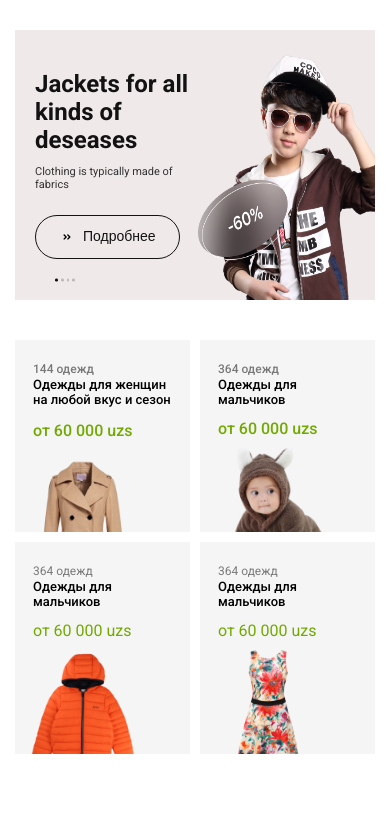
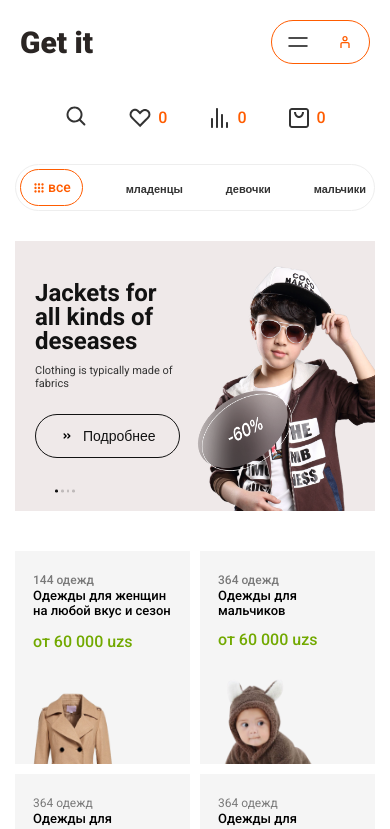
Before and after one commit to Pheonix999777/online-magazine, a Next.js app: page / in a window 390 px wide. Shown: the top 829 px of the page. Built offline with nearby package versions, Linux system fonts and the light colour scheme.

Commit message:
full responsive

```diff
--- a/src/app/Components/Header/Header.jsx
+++ b/src/app/Components/Header/Header.jsx
@@ -68,6 +68,10 @@ export default function Header() {
               </li>
             ))}
           </ul>
+          <button className="header__hidden-login">
+            <User />
+            Войти
+          </button>
         </nav>
       </Container>
 
@@ -77,8 +81,8 @@ export default function Header() {
             <a className="header__logo" href="/">
               Get it
             </a>
-            <div className={`header__content-box ${mobile ? "active" : ""}`}>
-              <div className="header__content">
+
+            <div className={`header__content ${mobile ? "sticky" : ""}`}>
               {category.map((item, index) => (
                 <div key={index} className="header__downMenu">
                   <button className="header__downBtn">{item.label}</button>
@@ -183,9 +187,17 @@ export default function Header() {
                 <span className="header__short-text">все</span>
               </Link>
             </div>
+
+            <div className={`header__bottom-right ${mobile ? "sticky" : ""}`}>
+              <div className="header__mobile-flex">
+                <a className="header__short-logo" href="/">
+                  Get it
+                </a>
+                <button className="header__mobile-btn">
+                  <Menu />
+                  <User />
+                </button>
               </div>
-
-            <div className="header__bottom-right">
               <div
                 className={
                   isInputVisible
@@ -205,6 +217,18 @@ export default function Header() {
               </div>
 
               <div className="header__actions-wrapper">
+                <button className="header__hidden-search">
+                  <Search />
+                </button>
+
+                <input
+                  type="text"
+                  className={`header__hidden-inp ${
+                    isInputVisible ? "visible" : ""
+                  }`}
+                  placeholder="Название одежды"
+                />
+
                 <Link className="header__actions" href={"/pages/wishlist"}>
                   <Heart />
                   <span className="header__actions-number">
@@ -228,16 +252,6 @@ export default function Header() {
                 </button>
               </div>
             </div>
-
-            <div className="header__mobile-flex">
-              <a className="header__short-logo" href="/">
-                Get it
-              </a>
-              <button className="header__mobile-btn">
-                <Menu />
-                <User />
-              </button>
-            </div>
           </div>
         </Container>
       </div>
--- a/src/app/Components/Header/styles.scss
+++ b/src/app/Components/Header/styles.scss
@@ -1,9 +1,10 @@
 .header {
   padding-top: 14px;
-  display: none;
 }
 
 .header__nav {
+  display: flex;
+  align-items: center;
   padding-left: 10px;
   margin-bottom: 25px;
 }
@@ -163,6 +164,11 @@
   @include style-btn;
 }
 
+.header__hidden-search {
+  @include style-btn;
+  display: none;
+}
+
 .header__actions-number {
   color: $orange;
   font-size: 16px;
@@ -177,11 +183,18 @@
   margin-left: 36px;
 }
 
+.header__hidden-login {
+  padding: 13px 23px;
+  @include reset-btn;
+  margin-left: auto;
+  display: none;
+}
+
 .header__search-container {
   display: flex;
   align-items: center;
   flex-direction: row-reverse;
-  margin-right: 40px;
+  margin-right: 0;
   border: 1px solid transparent;
 }
 
@@ -209,8 +222,13 @@
     max-width: 180px;
   }
 }
+
 .header__input::placeholder {
   color: #33333366;
+}
+
+.header__hidden-inp {
+  display: none;
 }
 
 .header__mobile-flex {
@@ -224,45 +242,91 @@
   text-decoration: none;
 }
 
-@media screen and (max-width: 1260px) {
-  .header__flex {
-    flex-direction: column-reverse;
-  }
-
-  .header__logo {
-    display: none;
-  }
-
-  .header__bottom-right {
-    justify-content: center;
-    margin-left: 0;
-  }
-
+@media screen and (max-width: 1255px) {
   .header__content {
-    flex-direction: row-reverse;
-    justify-content: center;
-    margin-left: 0;
-    margin-top: 32px;
-    gap: 20px;
-    padding-right: 8px;
-  }
-
-  .header__category {
-    margin-left: 0;
+    max-width: 520px;
+    gap: 5px;
   }
 
   .header__login {
     display: none;
   }
+
+  .header__hidden-login {
+    display: block;
+  }
+
+  .header__actions-visible {
+    padding: 10px 15px;
+    margin-right: 0;
+  }
+
+  .header__input {
+    &.visible {
+      max-width: 140px;
+    }
+  }
 }
 
-@media screen and (max-width: 768px) {
+@media screen and (max-width: 1100px) {
+  .header__content {
+    max-width: 450px;
+    gap: 5px;
+    margin-left: 20px;
+  }
+
+  .header__downBtn {
+    padding: 11px;
+  }
+
+  .header__actions {
+    &:not(:first-child) {
+      margin-left: 25px;
+    }
+  }
+}
+
+@media screen and (max-width: 960px) {
   .header__nav {
     display: none;
   }
-}
 
-@media screen and (max-width: 425px) {
+  .header__hidden-search {
+    display: block;
+  }
+
+  .header__flex {
+    flex-direction: column-reverse;
+  }
+
+  .header__content {
+    width: 100%;
+    max-width: 500px;
+    flex-direction: row-reverse;
+    justify-content: space-between;
+    margin-left: 0;
+    gap: 20px;
+    margin-top: 20px;
+    padding-right: 20px;
+    &.sticky {
+      margin-top: 150px;
+    }
+  }
+
+  .header__bottom-right {
+    display: flex;
+    flex-direction: column;
+    padding: 10px 0 21px 0;
+    width: 100%;
+    z-index: 60;
+    background-color: $light;
+    &.sticky {
+      position: fixed;
+      top: 0;
+      padding: 20px 20px;
+    }
+  }
+
   .header__bottom {
     &.sticky {
       position: static;
@@ -275,24 +339,6 @@
     margin-left: 0;
   }
 
-  .header__content {
-    flex-direction: row-reverse;
-    justify-content: space-between;
-    margin-left: 0;
-    gap: 20px;
-    padding-right: 8px;
-    padding-top: 120px;
-  }
-
-  .header__bottom-right {
-    position: fixed;
-    top: 78px;
-    padding: 21px 0;
-    width: 100%;
-    z-index: 60;
-    background-color: $light;
-  }
-
   .header__downBtn {
     font-size: 11px;
     padding: 0;
@@ -300,6 +346,7 @@
 
   .header__search-container {
     margin-right: 40px;
+    display: none;
   }
 
   .header__actions:not(:first-child) {
@@ -316,15 +363,10 @@
 
   .header__mobile-flex {
     width: 100%;
-    max-width: 400px;
     display: flex;
     align-items: center;
     justify-content: space-between;
-    margin-bottom: 40px;
-    padding: 20px 16px 15px 16px;
-    position: fixed;
-    top: 0;
-    z-index: 60;
+    padding: 0 0 40px 0;
     background-color: $light;
   }
 
@@ -333,4 +375,21 @@
     padding: 11px 16px;
     gap: 29px;
   }
+
+  .header__login {
+    display: none;
+  }
+
+  .header__logo {
+    display: none;
+  }
 }
+
+@media screen and (max-width: 768px) {
+}
+
+@media screen and (max-width: 425px) {
+  .header__content {
+    padding-right: 8px;
+  }
+}
--- a/src/app/Components/ImageInnerZoom/styles.scss
+++ b/src/app/Components/ImageInnerZoom/styles.scss
@@ -1,14 +1,15 @@
 .image {
   position: relative;
-  width: 500px;
+  width: 100%;
   height: 100%;
   overflow: hidden;
 }
 
 .img {
-  position: absolute;
-  width: 100%;
+  position: relative;
+  width: 611px;
   height: 100%;
+  padding: 30px 78px;
   object-fit: cover;
   transform: scale(var(--zoom, 1));
   transform-origin: var(--x) var(--y);
@@ -20,19 +21,23 @@
   --zoom: 2;
 }
 
-@media screen and (max-width: 1314px) {
+.item__block {
+  padding: 0;
+}
+
+@media screen and (max-width: 1060px) {
   .img {
-    position: relative;
+    padding: 30px 30px;
   }
 }
 
-@media screen and (max-width: 425px) {
-  .image {
-    width: 100%;
-    max-width: 280px;
-  }
+// @media screen and (max-width: 425px) {
+//   .image {
+//     width: 100%;
+//     max-width: 280px;
+//   }
 
-  .img {
-    position: relative;
-  }
-}
+//   .img {
+//     position: relative;
+//   }
+// }
--- a/src/app/Components/Products/styles.scss
+++ b/src/app/Components/Products/styles.scss
@@ -88,7 +88,7 @@
   display: none;
 }
 
-@media screen and (max-width: 960px) {
+@media screen and (max-width: 768px) {
   .product__ul {
     display: flex;
     gap: 8px;
--- a/src/app/pages/Clothes/Clothes.jsx
+++ b/src/app/pages/Clothes/Clothes.jsx
@@ -103,7 +103,7 @@ export default function Clothes() {
           <div className="clothes__product-bottom">
             <div className="clothes__product-text">
               <span className="clothes__text">364 одежд</span>
-              <h3 className="clothes__subname">Одежды для мальчиков</h3>
+              <h3 className="clothes__subname">Одежды для мальчиков </h3>
               <span className="clothes__price-text">от 60 000 uzs</span>
               <div className="clothes__product-wrapper">
                 <Link href={"#"} className="clothes__btn">
--- a/src/app/pages/Clothes/styles.scss
+++ b/src/app/pages/Clothes/styles.scss
@@ -25,6 +25,7 @@
 }
 
 .clothes__wrapper {
+  width: 100%;
   max-width: 335px;
 }
 
@@ -47,7 +48,8 @@
 }
 
 .clothes__link-box {
-  margin-top: 191px;
+  margin-top: 190px;
+  margin-bottom: 20px;
 }
 
 .clothes__link {
@@ -68,6 +70,7 @@
 }
 
 .clothes__product-img {
+  margin-top: 21px;
   transition: 0.5s;
   &:hover {
     transform: scale(1.1);
@@ -75,6 +78,8 @@
 }
 
 .clothes__bottom-img {
+  width: 151px;
+  height: 151px;
   transition: 0.5s;
   &:hover {
     transform: scale(1.1);
@@ -105,6 +110,7 @@
 
 .clothes__product-wrapper {
   margin-top: 60px;
+  margin-bottom: 20px;
 }
 
 .clothes__product-box {
@@ -115,12 +121,14 @@
 
 .clothes__product-bottom {
   display: inline-flex;
+  align-items: center;
   background: $bg-color;
   padding: 46px 19px 26px 26px;
 }
 
 .clothes__product-text {
-  max-width: 151px;
+  width: 100%;
+  max-width: 130px;
 }
 
 // hover button styles
@@ -161,24 +169,52 @@
   transform: translateX(10%);
 }
 
-@media screen and (max-width: 1200px) {
+@media screen and (max-width: 950px) {
   .clothes__content {
-    flex-wrap: wrap;
-    gap: 20px;
+    display: grid;
+    grid-template-columns: repeat(2, 1fr);
+    gap: 10px;
   }
 
-  .clothes__box {
-    justify-content: space-between;
-    width: 100%;
-    flex-wrap: 1;
-    padding: 75px 23px 31px 40px;
+  .clothes__box,
+  .clothes__product,
+  .clothes__product-bottom {
+    flex-direction: column;
+    padding: 18px 18px 0 18px;
+    overflow: hidden;
+    align-items: start;
   }
 
-  .clothes__product-bottom {
-    display: inline-flex;
-    justify-content: space-between;
-    flex-grow: 1;
-    padding: 46px 19px 26px 26px;
+  .box1 {
+    grid-column: span 1;
+    grid-row: span 1;
+  }
+  .box2 {
+    grid-column: span 1;
+  }
+
+  .clothes__product-text {
+    max-width: 100%;
+  }
+
+  .clothes__title {
+    font-size: 18px;
+  }
+
+  .clothes__link-box {
+    display: none;
+  }
+
+  .clothes__price {
+    color: #72a900;
+  }
+
+  .clothes__btn {
+    display: none;
+  }
+
+  .clothes__img {
+    width: 180px;
   }
 }
 
--- a/src/app/pages/Hero/styles.scss
+++ b/src/app/pages/Hero/styles.scss
@@ -102,7 +102,7 @@
 
 .hero__img {
   position: absolute;
-  left: calc(50% + 120px);
+  left: calc(60% - 10px);
   top: calc(50%);
 }
 
@@ -114,14 +114,54 @@
   background-color: $black-color;
 }
 
-@media screen and (max-width: 425px) {
+@media screen and (max-width: 768px) {
+  .hero__main {
+    padding-left: 30px;
+  }
+
+  .hero__img {
+    left: calc(50% - 30px);
+  }
+
+  .hero__title {
+    font-size: 40px;
+    line-height: 1;
+  }
+
+  .hero__box {
+    height: 400px;
+  }
+
+  .hero__wrapper {
+    margin-top: 40px;
+  }
+
+  .hero__text {
+    font-size: 14px;
+  }
+
+  .hero__first-img {
+    width: 500px;
+    height: 390px;
+  }
+
+  .hero__img {
+    width: 180px;
+    height: 170px;
+    right: -275px;
+  }
+}
+
+@media screen and (max-width: 960px) {
   .hero {
     padding-top: 30px;
     &.scroll {
-      padding-top: 20px;
+      padding-top: 10px;
     }
   }
+}
 
+@media screen and (max-width: 425px) {
   .hero__box {
     height: 270px;
   }
@@ -129,10 +169,6 @@
   .hero__main {
     width: 100%;
     padding-left: 20px;
-  }
-
-  .hero__wrapper {
-    margin-top: 40px;
   }
 
   .hero__title {
--- a/src/app/pages/categories/page.jsx
+++ b/src/app/pages/categories/page.jsx
@@ -52,7 +52,7 @@ export default function Categories() {
   };
 
   const changeSection = () => {
-    if (window.scrollY >= 90) {
+    if (window.scrollY >= 200) {
       setScroll(true);
     } else {
       setScroll(false);
```
Also changed, not shown: src/app/pages/categories/[id]/styles.scss (+19 -22 lines), src/app/pages/categories/styles.scss (+12 -5 lines). Lines whose indentation alone changed are shown as unchanged.
